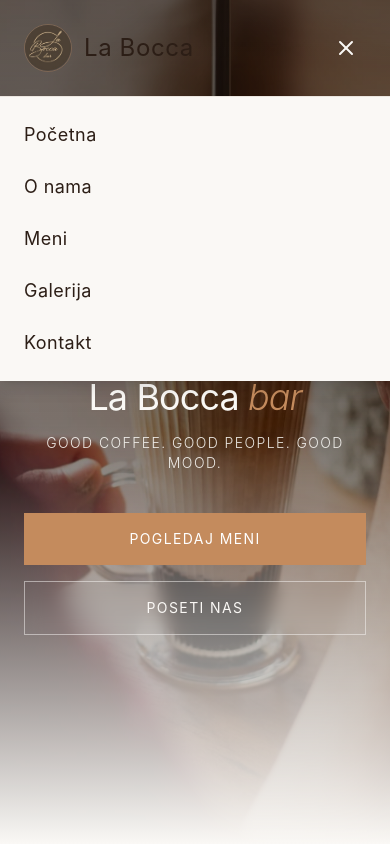
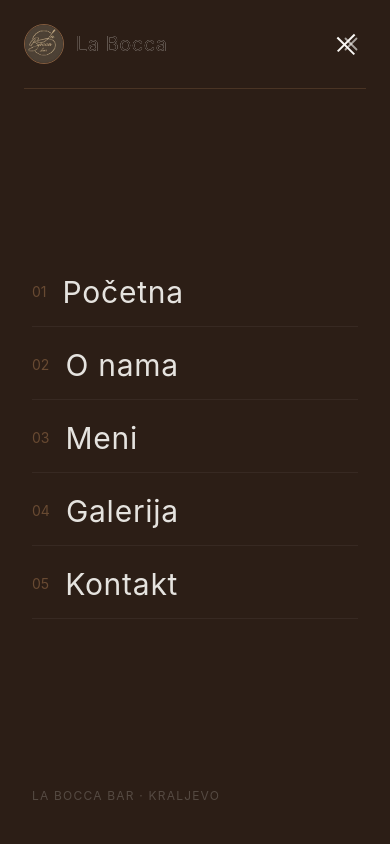
Before and after one commit to rumeni/la_bocca, a Next.js app: page / in a window 390 px wide. Both pictures are taken after a click on the button 346 px from the left and 48 px from the top of the page. Shown: the top 844 px of the page. Built offline with nearby package versions, Linux system fonts and the light colour scheme.

Commit message:
navbar and font fixes for mobile phones

```diff
--- a/app/layout.tsx
+++ b/app/layout.tsx
@@ -1,8 +1,8 @@
 import type { Metadata } from 'next';
-import { Cormorant_Garamond, Inter } from 'next/font/google';
+import { Playfair_Display, Inter } from 'next/font/google';
 import './globals.css';
 
-const cormorant = Cormorant_Garamond({
+const playfair = Playfair_Display({
   subsets: ['latin', 'latin-ext'],
   weight: ['400', '500', '600', '700'],
   style: ['normal', 'italic'],
@@ -104,7 +104,7 @@
           dangerouslySetInnerHTML={{ __html: JSON.stringify(jsonLd) }}
         />
       </head>
-      <body className={`${cormorant.variable} ${inter.variable} font-sans bg-ivory text-espresso antialiased selection:bg-caramel selection:text-white`} suppressHydrationWarning>
+      <body className={`${playfair.variable} ${inter.variable} font-sans bg-ivory text-espresso antialiased selection:bg-caramel selection:text-white`} suppressHydrationWarning>
         {children}
       </body>
     </html>
--- a/components/About.tsx
+++ b/components/About.tsx
@@ -5,7 +5,7 @@
 
 export default function About() {
   return (
-    <section id="about" className="py-20 md:py-32 bg-ivory relative scroll-mt-20 min-h-screen">
+    <section id="about" className="py-20 md:py-32 bg-ivory relative scroll-mt-20">
       <div className="max-w-7xl mx-auto px-6 md:px-12">
         <div className="grid grid-cols-1 lg:grid-cols-2 gap-10 lg:gap-16 items-center">
 
--- a/components/Navbar.tsx
+++ b/components/Navbar.tsx
@@ -2,7 +2,7 @@
 
 import { useState, useEffect } from 'react';
 import { motion, AnimatePresence } from 'motion/react';
-import { Menu, X } from 'lucide-react';
+import { X } from 'lucide-react';
 import Image from 'next/image';
 
 const navLinks = [
@@ -18,14 +18,22 @@
   const [isMobileMenuOpen, setIsMobileMenuOpen] = useState(false);
 
   useEffect(() => {
-    const handleScroll = () => {
-      setIsScrolled(window.scrollY > 50);
-    };
-    window.addEventListener('scroll', handleScroll);
+    const handleScroll = () => setIsScrolled(window.scrollY > 50);
+    window.addEventListener('scroll', handleScroll, { passive: true });
     return () => window.removeEventListener('scroll', handleScroll);
   }, []);
 
+  useEffect(() => {
+    if (isMobileMenuOpen) {
+      document.body.style.overflow = 'hidden';
+    } else {
+      document.body.style.overflow = '';
+    }
+    return () => { document.body.style.overflow = ''; };
+  }, [isMobileMenuOpen]);
+
   return (
+    <>
       <nav
         aria-label="Glavna navigacija"
         className={`fixed top-0 left-0 w-full z-50 transition-all duration-500 ${
@@ -35,16 +43,18 @@
         <div className="max-w-7xl mx-auto px-6 md:px-12 flex justify-between items-center">
           {/* Logo */}
           <a href="#home" className="flex items-center gap-3 group">
-          <div className="w-12 h-12 rounded-full overflow-hidden border border-caramel/30 relative transition-transform duration-500 group-hover:scale-105">
+            <div className="w-10 h-10 rounded-full overflow-hidden border border-caramel/30 relative transition-transform duration-500 group-hover:scale-105">
               <Image
                 src="/logo.png"
                 alt="La Bocca Logo"
                 fill
                 className="object-cover scale-110 -translate-y-[2px]"
-              sizes="48px"
+                sizes="40px"
               />
             </div>
-          <span className={`font-serif text-2xl tracking-wide transition-colors duration-300 ${isScrolled ? 'text-espresso' : 'text-espresso md:text-ivory'}`}>
+            <span className={`font-serif text-xl tracking-wide transition-colors duration-300 ${
+              isScrolled ? 'text-espresso' : 'text-espresso md:text-ivory'
+            }`}>
               La Bocca
             </span>
           </a>
@@ -64,41 +74,95 @@
             ))}
           </div>
 
-        {/* Mobile Menu Toggle */}
+          {/* Mobile Hamburger */}
           <button
-          className={`md:hidden p-2 transition-colors duration-300 ${isScrolled ? 'text-espresso' : 'text-ivory'}`}
+            className={`md:hidden flex flex-col justify-center items-center w-10 h-10 gap-[6px] z-[60] relative transition-colors duration-300 ${
+              isMobileMenuOpen ? 'text-ivory' : isScrolled ? 'text-espresso' : 'text-espresso'
+            }`}
             onClick={() => setIsMobileMenuOpen(!isMobileMenuOpen)}
             aria-label={isMobileMenuOpen ? 'Zatvori meni' : 'Otvori meni'}
             aria-expanded={isMobileMenuOpen}
           >
-          {isMobileMenuOpen ? <X size={24} /> : <Menu size={24} />}
+            <motion.span
+              animate={isMobileMenuOpen ? { rotate: 45, y: 9 } : { rotate: 0, y: 0 }}
+              transition={{ duration: 0.3 }}
+              className="block w-6 h-[1.5px] bg-current"
+            />
+            <motion.span
+              animate={isMobileMenuOpen ? { opacity: 0, scaleX: 0 } : { opacity: 1, scaleX: 1 }}
+              transition={{ duration: 0.2 }}
+              className="block w-6 h-[1.5px] bg-current"
+            />
+            <motion.span
+              animate={isMobileMenuOpen ? { rotate: -45, y: -9 } : { rotate: 0, y: 0 }}
+              transition={{ duration: 0.3 }}
+              className="block w-6 h-[1.5px] bg-current"
+            />
+          </button>
+        </div>
+      </nav>
+
+      {/* Mobile Full-Screen Overlay */}
+      <AnimatePresence>
+        {isMobileMenuOpen && (
+          <motion.div
+            initial={{ opacity: 0 }}
+            animate={{ opacity: 1 }}
+            exit={{ opacity: 0 }}
+            transition={{ duration: 0.3 }}
+            className="fixed inset-0 z-40 md:hidden bg-espresso flex flex-col"
+          >
+            {/* Top bar with logo + close */}
+            <div className="flex items-center justify-between px-6 py-6">
+              <a href="#home" onClick={() => setIsMobileMenuOpen(false)} className="flex items-center gap-3">
+                <div className="w-10 h-10 rounded-full overflow-hidden border border-caramel/40 relative">
+                  <Image src="/logo.png" alt="La Bocca Logo" fill className="object-cover scale-110" sizes="40px" />
+                </div>
+                <span className="font-serif text-xl text-ivory tracking-wide">La Bocca</span>
+              </a>
+              <button
+                onClick={() => setIsMobileMenuOpen(false)}
+                aria-label="Zatvori meni"
+                className="text-ivory/60 hover:text-ivory transition-colors p-1"
+              >
+                <X size={22} />
               </button>
             </div>
 
-      {/* Mobile Nav */}
-      <AnimatePresence>
-        {isMobileMenuOpen && (
-          <motion.div
-            initial={{ opacity: 0, y: -20 }}
-            animate={{ opacity: 1, y: 0 }}
-            exit={{ opacity: 0, y: -20 }}
-            className="absolute top-full left-0 w-full bg-ivory shadow-lg border-t border-taupe md:hidden"
-          >
-            <div className="flex flex-col py-6 px-6 gap-6">
-              {navLinks.map((link) => (
-                <a
+            {/* Divider */}
+            <div className="mx-6 h-px bg-caramel/20" />
+
+            {/* Nav Links */}
+            <div className="flex flex-col justify-center flex-1 px-8 gap-1">
+              {navLinks.map((link, i) => (
+                <motion.a
                   key={link.name}
                   href={link.href}
                   onClick={() => setIsMobileMenuOpen(false)}
-                  className="text-espresso text-lg font-serif tracking-wide hover:text-caramel transition-colors"
+                  initial={{ opacity: 0, x: -24 }}
+                  animate={{ opacity: 1, x: 0 }}
+                  transition={{ delay: 0.1 + i * 0.07, duration: 0.35 }}
+                  className="group flex items-center gap-4 py-4 border-b border-white/5"
                 >
+                  <span className="text-caramel/40 font-serif text-sm group-hover:text-caramel transition-colors duration-300">
+                    0{i + 1}
+                  </span>
+                  <span className="font-serif text-3xl text-ivory/90 group-hover:text-caramel transition-colors duration-300 tracking-wide">
                     {link.name}
-                </a>
+                  </span>
+                </motion.a>
               ))}
+            </div>
+
+            {/* Bottom accent */}
+            <div className="px-8 pb-10">
+              <p className="text-ivory/20 text-xs tracking-widest uppercase font-sans">
+                La Bocca bar · Kraljevo
+              </p>
             </div>
           </motion.div>
         )}
       </AnimatePresence>
-    </nav>
+    </>
   );
 }
```
Lines whose indentation alone changed are shown as unchanged.
